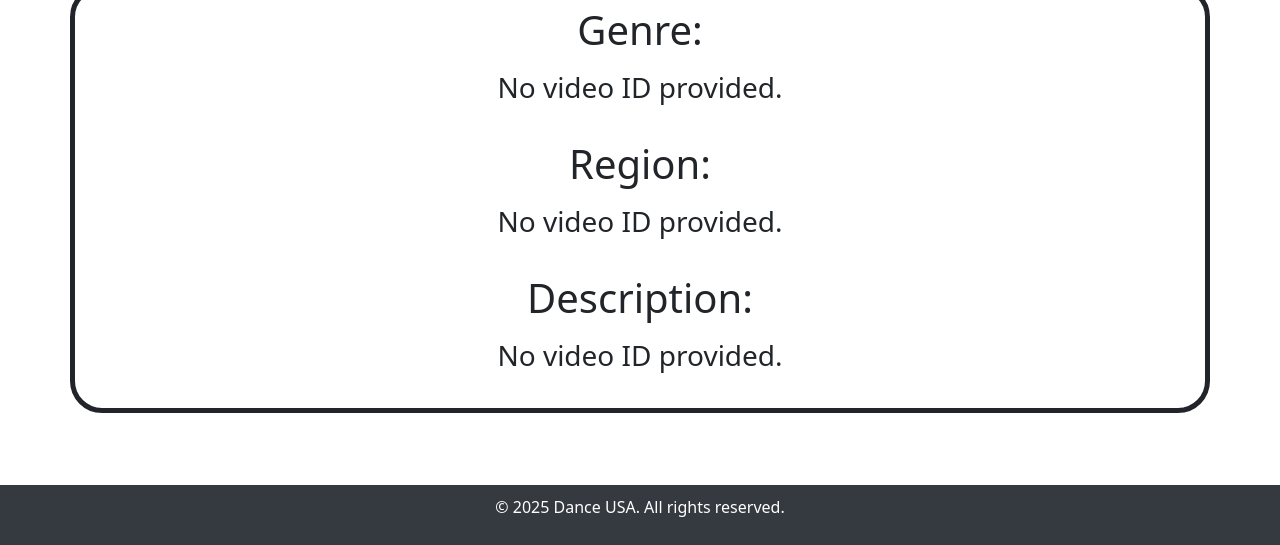
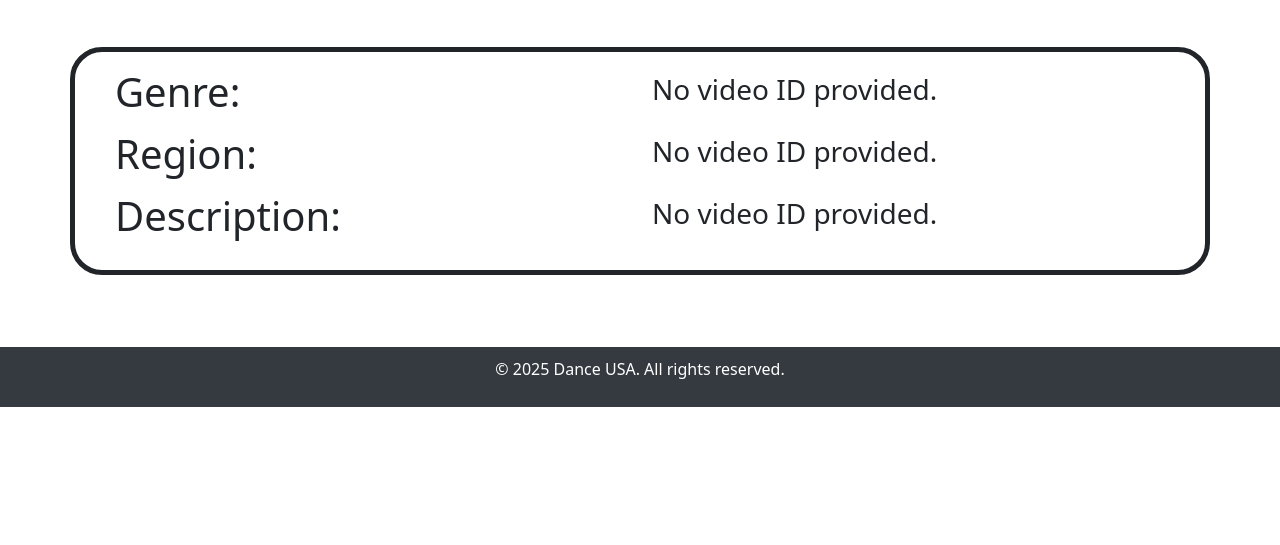
Before and after one commit to AhmedYussuf1/Dancopedia_AI_cougars, a PHP site: page /Dancopedia/dance_view.php in a window 1280 px wide. Shown: the part 393-938 px from the top of the page. After the commit the page ends 800 px from the top, so only its background shows below. Run offline with PHP 8.4, Linux system fonts and the light colour scheme; some libraries are stand-ins or nearby versions.

Commit message:
Adjusts layout of page to work better on lower resolutions.

```diff
--- a/dance_view.php
+++ b/dance_view.php
@@ -144,29 +144,26 @@
 <div class="container d-xxl-flex justify-content-xxl-center my-4 text-decoration-underline"><h1><?php echo getTitle($conn);?></h1></div>
 <div class="container d-xxl-flex justify-content-xxl-center mb-4" style="height: 60vh; width: 80vw;"><iframe width="100%" height="100%" src="<?php echo getVideoLink($conn);?>" frameborder="0" allow="accelerometer; autoplay; encrypted-media; gyroscope; picture-in-picture" allowfullscreen></iframe></iframe></div>
 <div class="container d-flex flex-column align-items-center my-4 border border-5 border-dark rounded-5 p-3">
-    <div class="container text-center mb-1">
-        <h1>Genre:</h1>
+    <div class="container-fluid row mb-1">
+        <h1 class="col">Genre:</h1>
+        <p class=" col fs-3"><?php echo getGenre($conn); ?></p>
     </div>
-    <div class="container text-center mb-3">
-        <p class="fs-3"><?php echo getGenre($conn); ?></p>
+
+    <div class=" container-fluid  row   mb-1">
+        <h1 class="col" >Region:</h1>
+        <p class=" col fs-3"><?php echo getRegion($conn); ?></p>
+
     </div>
-    <div class="container text-center mb-1">
-        <h1>Region:</h1>
+    <div class=" container-fluid row    mb-1">
+        <h1 class="col">Description:</h1>
+        <p class=" col fs-3"><?php echo getDescription($conn); ?></p>
+
     </div>
-    <div class="container text-center mb-3">
-        <p class="fs-3"><?php echo getRegion($conn); ?></p>
-    </div>
-    <div class="container text-center mb-1">
-        <h1>Description:</h1>
-    </div>
-    <div class="container text-center">
-        <p class="fs-3"><?php echo getDescription($conn); ?></p>
-    </div>
+
 </div>
 
-<!-- Bootstrap JS and dependencies -->
-<script src="https://cdn.jsdelivr.net/npm/bootstrap@5.3.0-alpha1/dist/js/bootstrap.bundle.min.js"></script>
-<script src="https://code.jquery.com/jquery-3.6.0.min.js"></script>
+
+<script src="assets/bootstrap/js/bootstrap.min.js"></script>
 </body>
 <?php
 include('footer.php');
```
